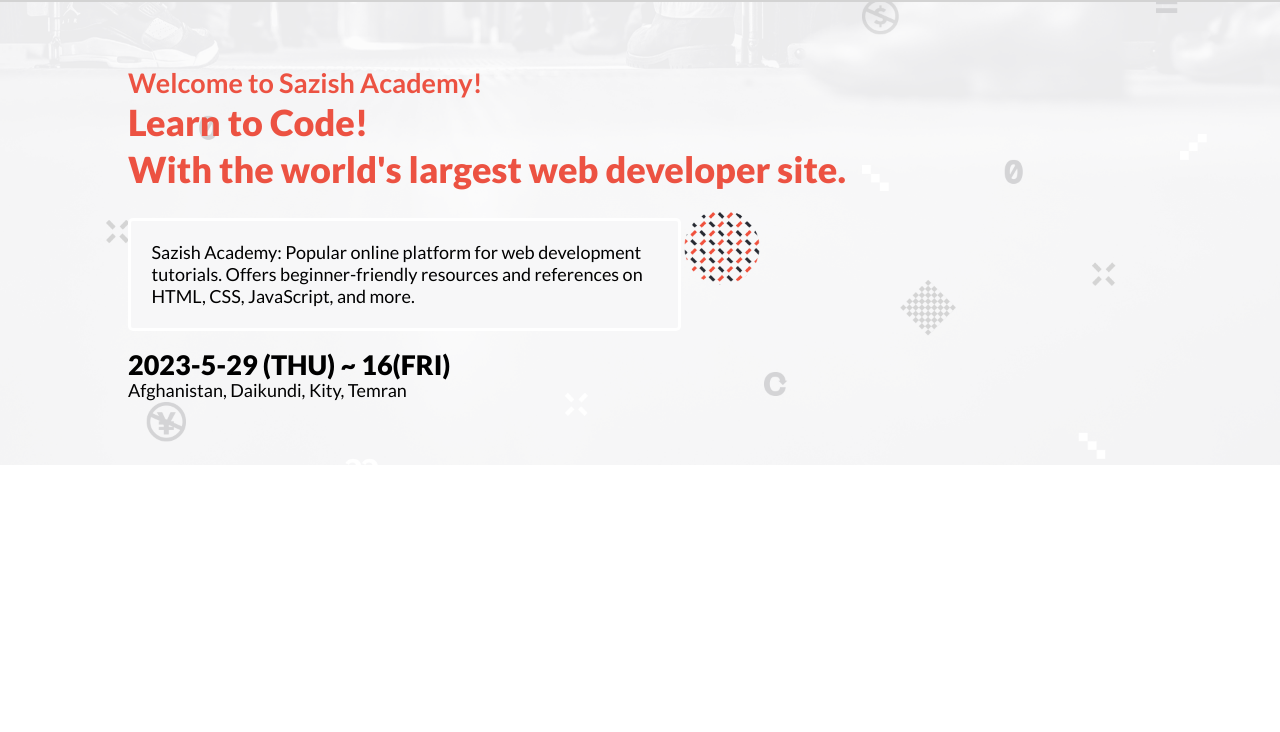
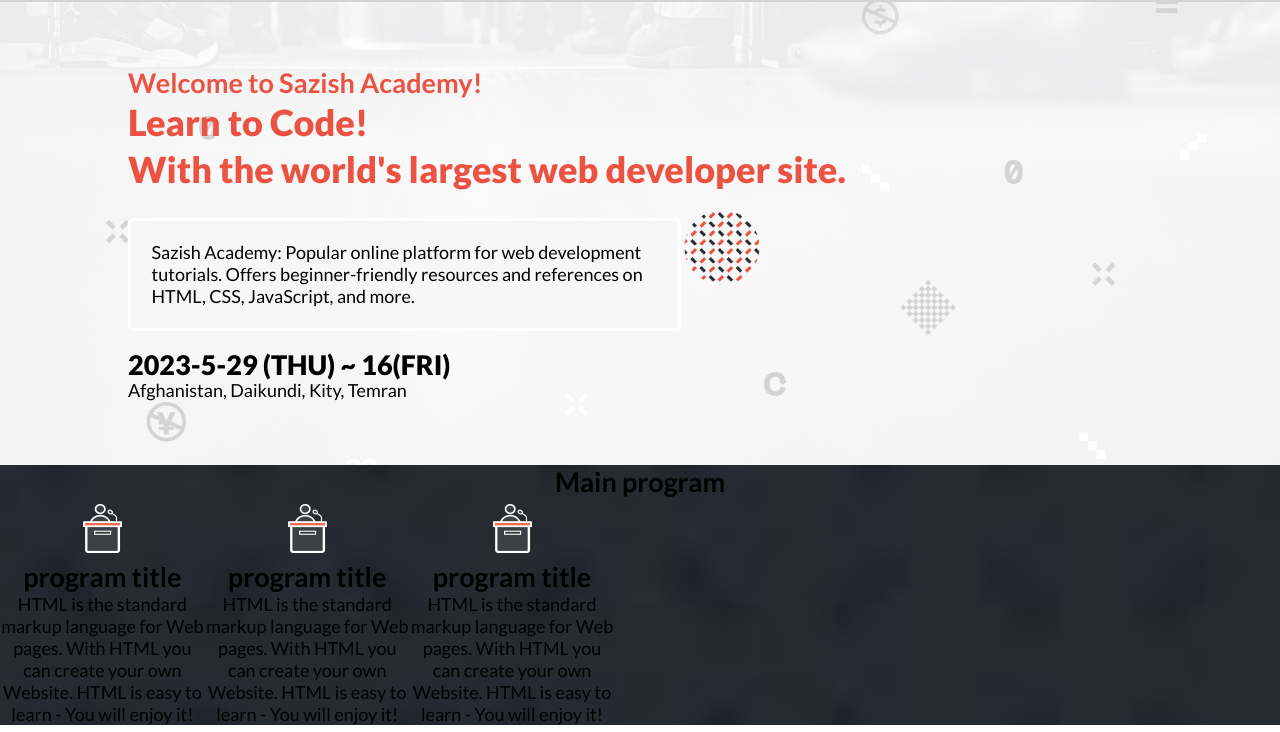
Before and after one commit to akbarsazish/Sazish-Academy, a website: page index.html in a window 1280 px wide. Shown: the part 68-800 px from the top of the page. Drawn offline with Linux system fonts and the light colour scheme.

Commit message:
Add main program section

```diff
--- a/assets/style.css
+++ b/assets/style.css
@@ -174,6 +174,30 @@
   display: none;
 }
 
+/* main program styles strt */
+
+.main-program {
+  background-image: url("images/main-program-img.PNG");
+  background-repeat: no-repeat;
+  background-position: center;
+  background-size: cover;
+}
+
+.main-program {
+  text-align: center;
+}
+
+.program-container {
+  display: flex;
+  width: 80%;
+  grid-template-columns: repeat(6, 1fr);
+}
+
+.program-item {
+  width: 20%;
+}
+
+
 @media screen and (min-width: 768px) {
   body {
     font-size: 18px;
--- a/index.html
+++ b/index.html
@@ -59,6 +59,32 @@
 
         </div>
     </section>
+    <section class="main-program">
+        <h1>Main program </h1>
+        <div class="program-container">
+            <div class="program-item">
+                <img src="assets/images/lecture-icon.png" alt="program image" class="program-img">
+                <h2 class="program-title"> program title </h2>
+                <p class="pro-description">
+                    HTML is the standard markup language for Web pages. With HTML you can create your own Website. HTML is easy to learn - You will enjoy it!
+                </p>
+            </div>
+            <div class="program-item">
+                <img src="assets/images/lecture-icon.png" alt="program image" class="program-img">
+                <h2 class="program-title"> program title </h2>
+                <p class="pro-description">
+                    HTML is the standard markup language for Web pages. With HTML you can create your own Website. HTML is easy to learn - You will enjoy it!
+                </p>
+            </div>
+            <div class="program-item">
+                <img src="assets/images/lecture-icon.png" alt="program image" class="program-img">
+                <h2 class="program-title"> program title </h2>
+                <p class="pro-description">
+                    HTML is the standard markup language for Web pages. With HTML you can create your own Website. HTML is easy to learn - You will enjoy it!
+                </p>
+            </div>
+        </div>
+    </section>
     <script src="assets/script.js"></script>
 </body>
 </html>
```
Also changed, not shown: assets/images/exhibition-icon.png (added), assets/images/forum-icon.png (added), assets/images/lecture-icon.png (added), assets/images/main-program-img.PNG (added), assets/images/workshop-icon.png (added).
